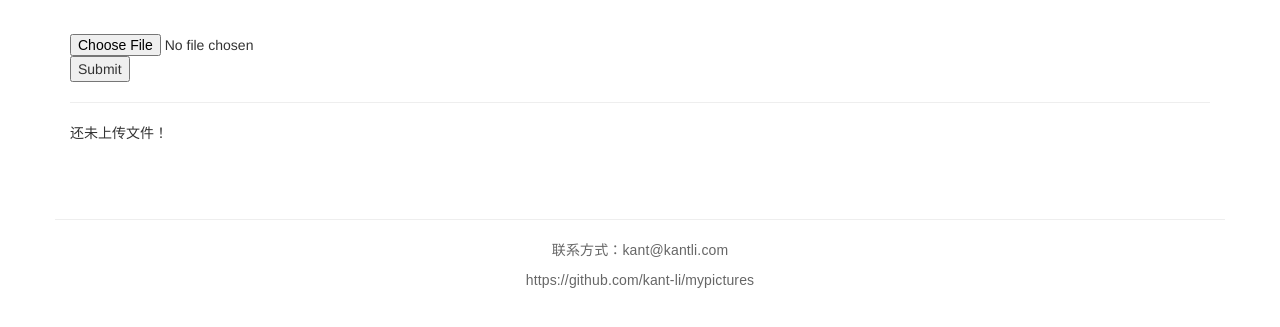
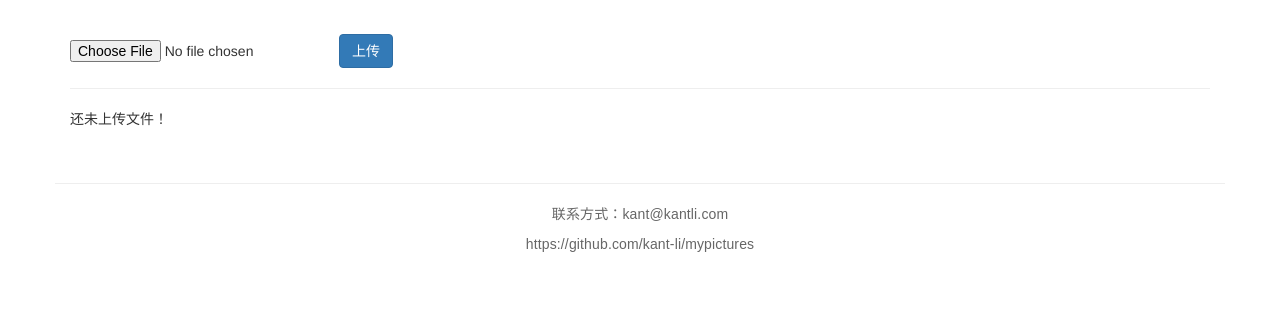
Before and after one commit to kant-li/mypictures, a Django app: page / in a window 1280 px wide. Shown: the part 66-393 px from the top of the page. Run offline with Django 3.2, Linux system fonts and the light colour scheme; the visitor is signed in with stand-in values (Sample User, id 1); data that the repository does not hold is empty; some libraries are stand-ins or nearby versions.

Commit message:
Add basic file list

```diff
--- a/mypictures/pictures/views.py
+++ b/mypictures/pictures/views.py
@@ -74,7 +74,7 @@ class IndexView(LoginRequiredMixin, ListView):
         return data
 
     def get_queryset(self):
-        return super(IndexView, self).get_queryset().filter(user=self.request.user, removed=0)
+        return super(IndexView, self).get_queryset().filter(user=self.request.user, removed=0).order_by('-id')
 
 
 class FileSearch(IndexView):
@@ -92,8 +92,7 @@ def get_file(request, filename):
     """返回图片"""
     filepath = os.path.join(UPLOAD_DIR, filename)
     try:
-        response = FileResponse(open(filepath), 'rb')
-        response['Content-Type'] = 'application/octet-stream'
+        response = FileResponse(open(filepath, 'rb'))
         return response
     except Exception:
         return Http404
--- a/mypictures/static/pictures/css/custom.css
+++ b/mypictures/static/pictures/css/custom.css
@@ -259,7 +259,7 @@ blockquote p {
  */
 
 .content-body {
-    padding-bottom: 4em;
+    padding-bottom: 1em;
 }
 
 .post {
--- a/mypictures/templates/pictures/index.html
+++ b/mypictures/templates/pictures/index.html
@@ -1,16 +1,45 @@
 {% extends 'base.html' %}
 {% block main %}
+<script>
+    function copy_text(host, text){
+        var input = document.getElementById("copy_area");
+        console.log(input.value);
+        input.value = host + text;
+        console.log(input.value);
+        input.select();
+        document.execCommand("copy");
+        alert("复制成功");
+    }
+</script>
 <div class="file_upload_div">
-    <form enctype="multipart/form-data" action="{% url 'pictures:file_upload' %}" method="post">
+    <form class="form-inline" enctype="multipart/form-data" action="{% url 'pictures:file_upload' %}" method="post">
         {% csrf_token %}
-        <input type="file" name="file">
-        <input type="submit" value="Submit">
+        <div class="form-group">
+            <label class="sr-only" for="file">上传文件</label>
+            <input type="file" name="file" id="file">
+        </div>
+        <div class="form-group">
+            <label class="sr-only" for="submit">上传</label>
+            <input id="submit" type="submit" value="上传" class="btn btn-primary">
+        </div>
     </form>
 </div>
 <hr>
 <div class="file_list_div">
     {% for file in files %}
-    <p>{{ file.filename }}</p>
+    <div class="row file_info">
+        <div class="col-md-4">
+            <p>{{ file.filename }}</p>
+        </div>
+        <div class="col-md-6">
+            <p>{% if request.is_secure %}https://{% else %}http://{% endif %}{{ request.get_host }}{% url 'pictures:get_file' file.md5_name %}</p>
+        </div>
+        <div class="col-md-2">
+            <a class="btn btn-default btn-sm" href="{% url 'pictures:get_file' file.md5_name %}">下载</a>
+            <button class="btn btn-default btn-sm" onclick="copy_text('{% if request.is_secure %}https://{% else %}http://{% endif %}{{ request.get_host }}', '{% url 'pictures:get_file' file.md5_name %}')">复制链接</button>
+        </div>
+    </div>
+    <hr>
     {% empty %}
         <div class="no-post">还未上传文件！</div>
     {% endfor %}
@@ -50,4 +79,5 @@
         </div>
     {% endif %}
 </div>
+<textarea style="width:1px;height:1px;border-width:0;padding:0;" id="copy_area"></textarea>
 {% endblock main %}
```
